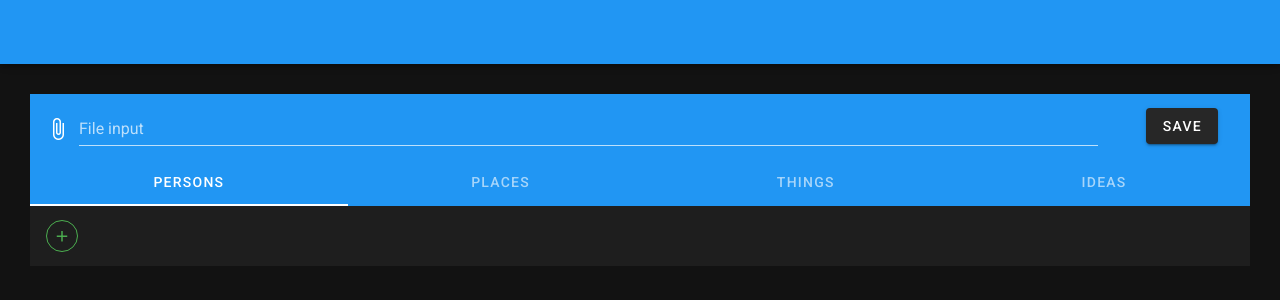
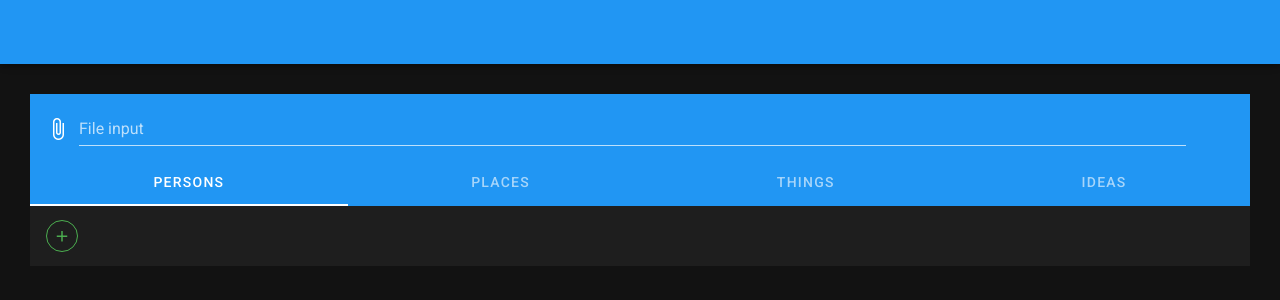
Before and after one commit to JDSalisbury/scrolls_scribbles, a Vue app: page / in a window 1280 px wide. Shown: the top 300 px of the page. Built offline with nearby package versions, Linux system fonts and the light colour scheme.

Commit message:
Only showing show when a list has items.

```diff
--- a/public/index.html
+++ b/public/index.html
@@ -5,7 +5,7 @@
     <meta http-equiv="X-UA-Compatible" content="IE=edge">
     <meta name="viewport" content="width=device-width,initial-scale=1.0">
     <link rel="icon" href="<%= BASE_URL %>favicon.ico">
-    <title>S&S</title>
+    <title>Scrolls & Scribbles</title>
     <link rel="stylesheet" href="https://fonts.googleapis.com/css?family=Roboto:100,300,400,500,700,900">
     <link rel="stylesheet" href="https://cdn.jsdelivr.net/npm/@mdi/font@latest/css/materialdesignicons.min.css">
   </head>
--- a/src/components/TagGroup.vue
+++ b/src/components/TagGroup.vue
@@ -1,13 +1,15 @@
 <template>
   <div class="menu">
-    <v-toolbar flat color="primary" dark>
+    <v-toolbar transition="scale-transition" flat color="primary" dark>
       <v-file-input
         class="mr-12 file-input"
         show-size
         label="File input"
         @change="selectFile"
       ></v-file-input>
-      <v-btn class="mr-4" @click="saveNotes">Save</v-btn>
+      <v-btn v-show="groupListCheck()" class="mr-4" @click="saveNotes"
+        >Save</v-btn
+      >
     </v-toolbar>
     <v-tabs grow background-color="primary" center-active>
       <v-tab v-for="item in tags" :key="item.id" ripple>
@@ -219,6 +221,15 @@ export default {
         (result) => (this.groupList = result.groupList),
         (error) => alert(error)
       );
+    },
+    groupListCheck() {
+      let show;
+      this.groupList.map((item) => {
+        if (item.list.length >= 1) {
+          show = true;
+        }
+      });
+      return show;
     }
   }
 };
```
